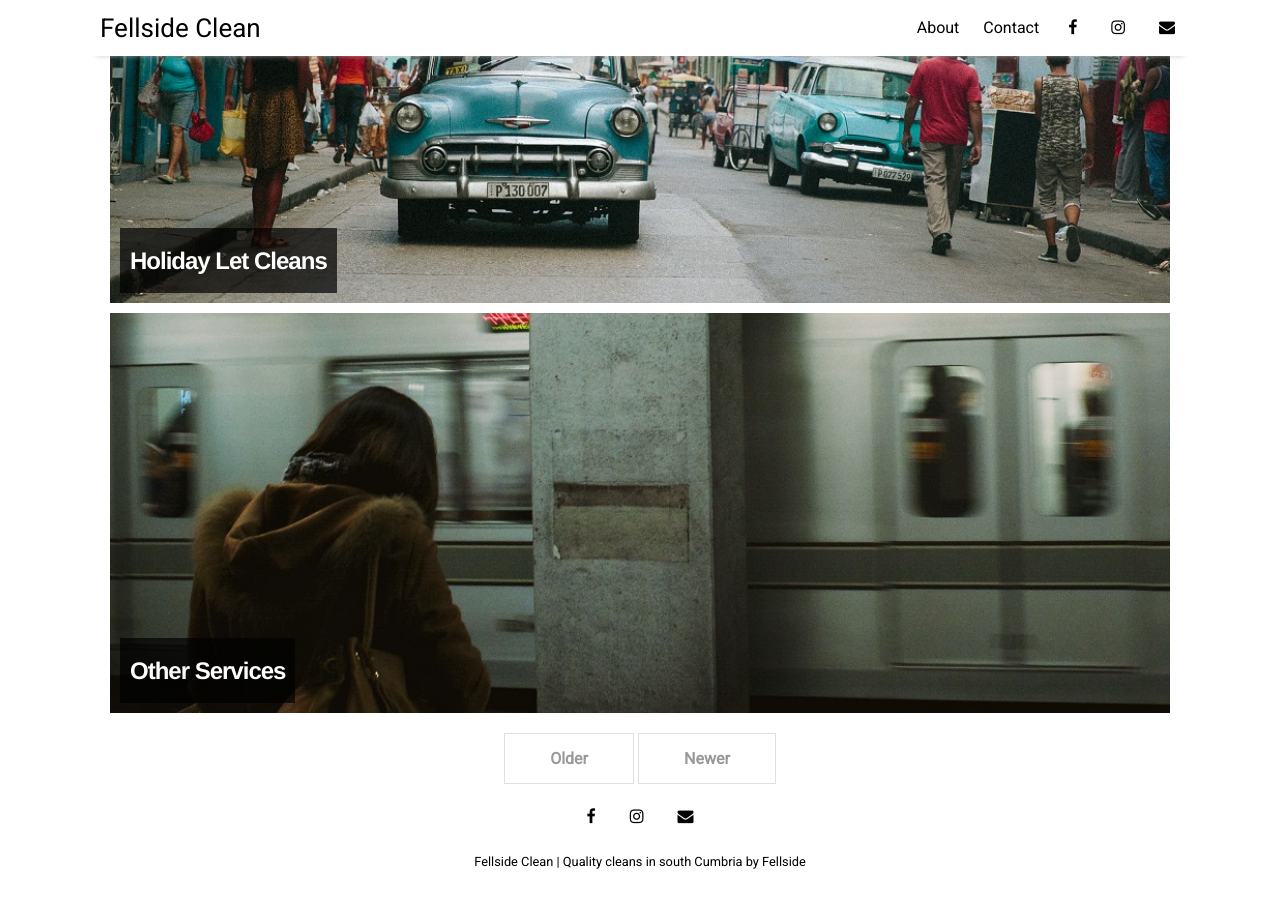
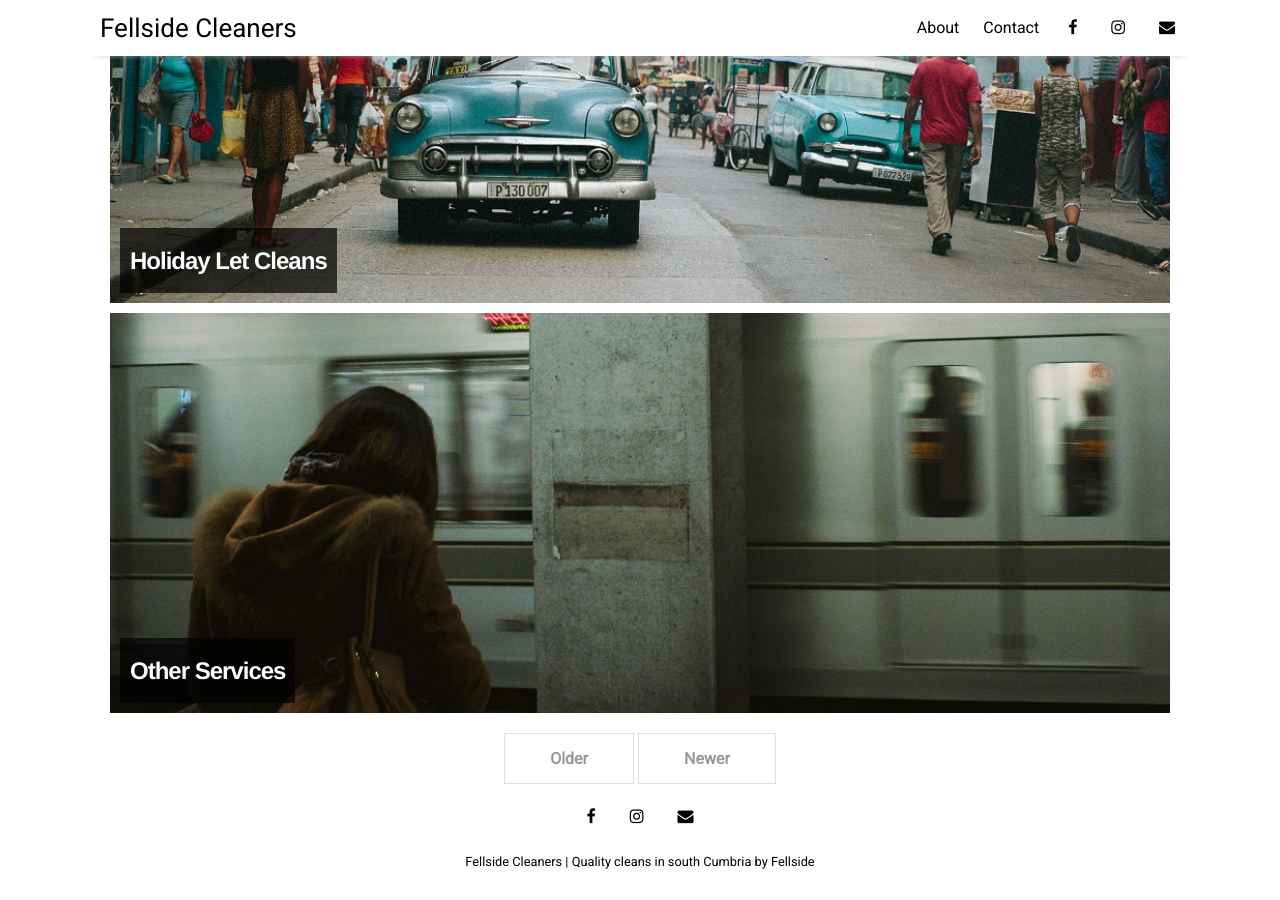
Before and after one commit to fellsideclean/fellsideclean.github.io, a Jekyll site: the page built from index.html, in a window 1280 px wide and 900 px high, scrolled down 578 px. Built offline with Jekyll 4.4.1, drawn with Linux system fonts in a browser that asks for light colours; nearby versions of some CDN libraries; the list of posts is cut into pages by our own code.

Commit message:
Update _config.yml

```diff
--- a/_config.yml
+++ b/_config.yml
@@ -11,7 +11,7 @@ plugins:             [jekyll-paginate, jekyll-sitemap, jekyll-feed, jekyll-seo-t
 
 # Customise atom feed settings (this is where Jekyll-Feed gets configuration information)
 # https://github.com/LeNPaul/Millennial
-title:		           "Fellside Clean"
+title:		           "Fellside Cleaners"
 description:	       "Quality cleans in south Cumbria"
 author:              "Fellside"
 
```
